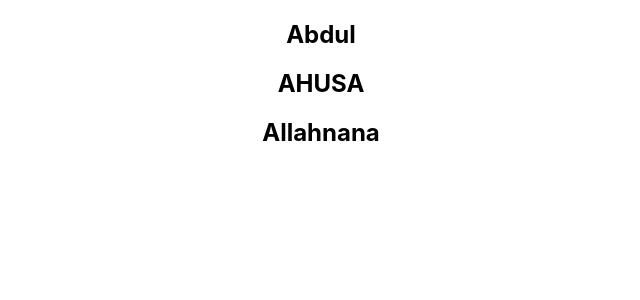
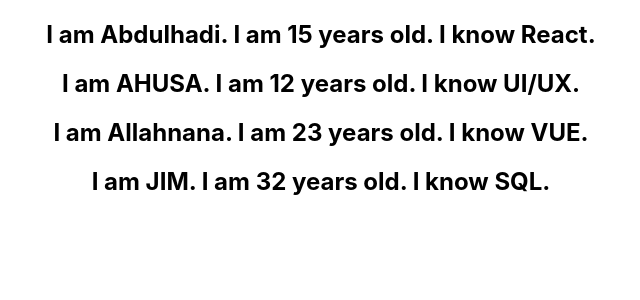
Before and after one commit to Allahnana/100DaysOfCode, a React (Create React App) app: page / in a window 1280 px wide. Shown: the top 300 px of the page, without its empty margins (319-959 px from the left). Built offline with nearby package versions, Linux system fonts and the light colour scheme.

Commit message:
Juma@ doings

```diff
--- a/src/Components/NameList.js
+++ b/src/Components/NameList.js
@@ -1,12 +1,45 @@
 import React from 'react';
+import Person from './Person';
 
 function NameList() {
 
-    const names = ["Abdul", "AHUSA", "Allahnana" ]
-  return <div>
-        {
-            names.map(name => <h2>{name}</h2>)
-        }
+    const persons = [
+      {
+        id : 1,
+        name : "Abdulhadi",
+        age : 15,
+        skills : "React"
+      },
+
+      {
+        id : 2,
+        name : "AHUSA",
+        age : 12,
+        skills : "UI/UX"
+      },
+
+      {
+        id : 3,
+        name : "Allahnana",
+        age : 23,
+        skills : "VUE"
+      },
+
+      {
+        id : 4,
+        name : "JIM",
+        age : 32,
+        skills : "SQL"
+      },
+
+
+    ]
+
+    const personList =   persons.map(person =>(<Person  person= {person}/>
+
+    ) )
+  return <div>{personList}
+
   </div>;
 }
 
--- /dev/null
+++ b/src/Components/Person.js
@@ -0,0 +1,10 @@
+import React from 'react';
+
+function Person({person}) {
+  return <div>
+
+          <h2>I am {person.name}. I am {person.age} years old. I know {person.skills}.</h2>
+  </div>;
+}
+
+export default Person;
```
Also changed, not shown: 1 other file (tests, documents, lock files or other folders).
